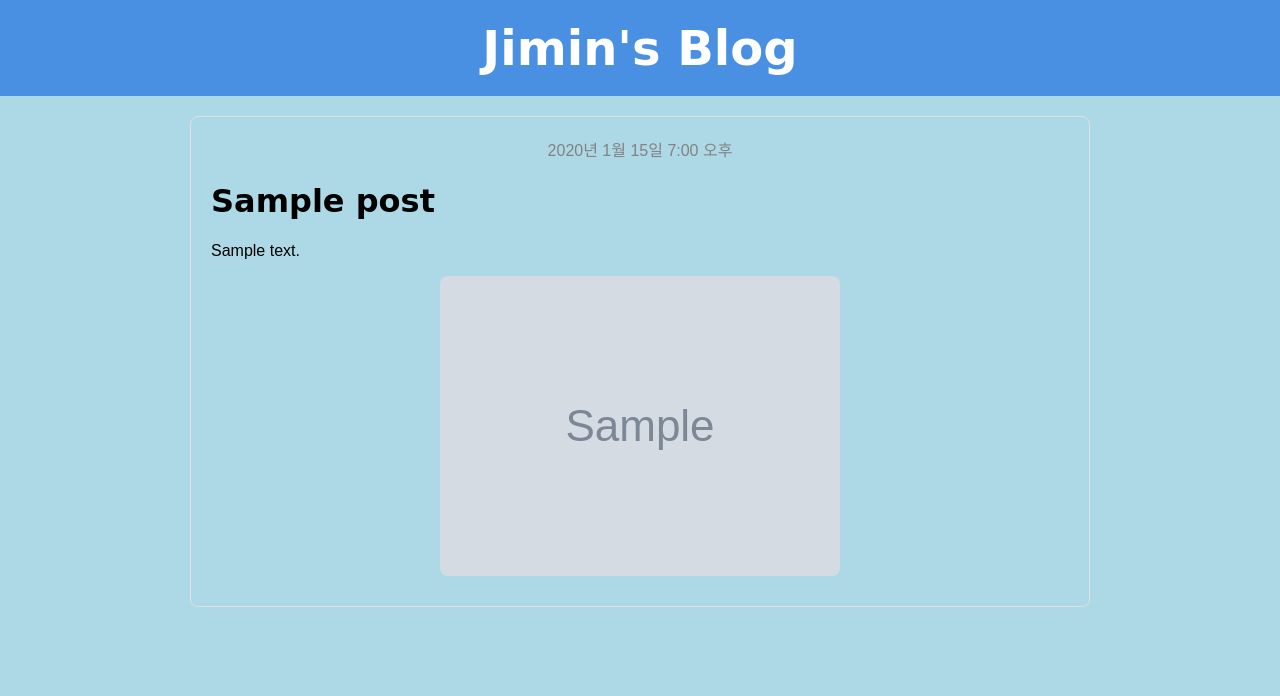
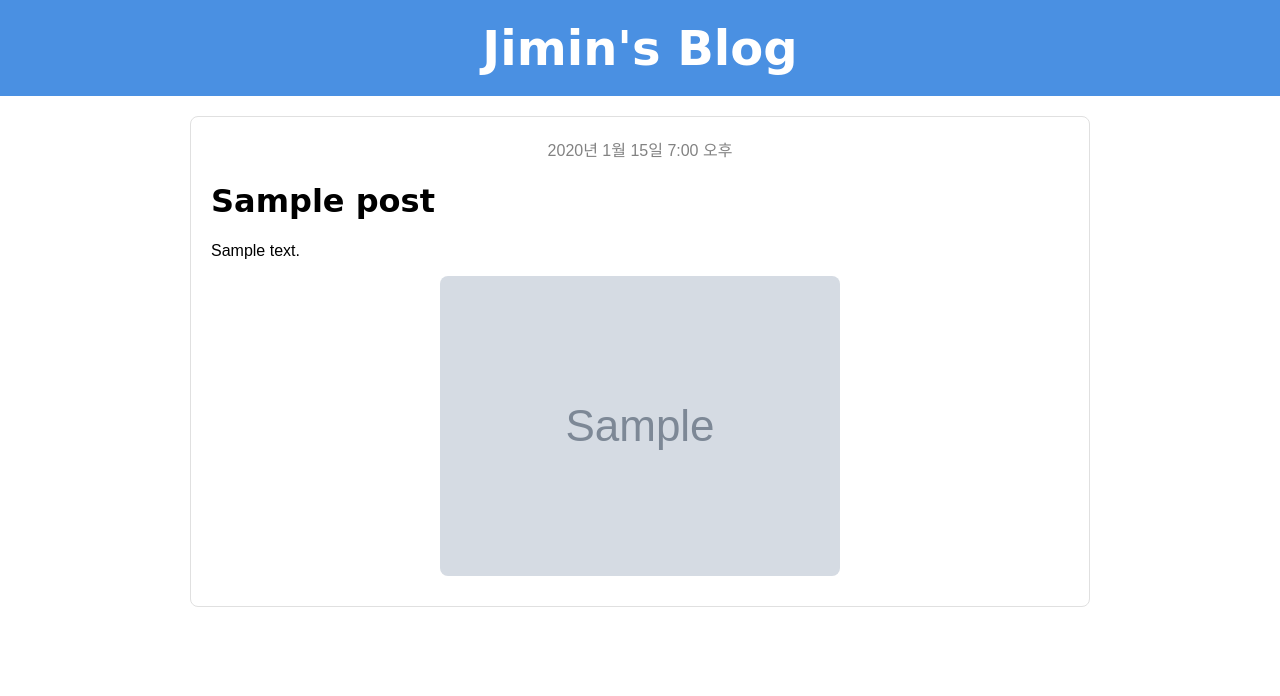
Before and after one commit to jiminally/my-first-blog, a Django app: page / in a window 1280 px wide. Shown: the top 696 px of the page. Run offline with Django 5.2, Linux system fonts and the light colour scheme; tables that the repository leaves empty hold one stand-in row (values such as "Sample post"); grey boxes marked "Sample" are stand-in pictures.

Commit message:
css 마지막 수정

```diff
--- a/blog/static/css/blog.css
+++ b/blog/static/css/blog.css
@@ -2,7 +2,7 @@ body {
     padding: 0;
     margin: 0;
     font-family: 'Noto Sans KR', sans-serif;
-    background-color: lightblue; /* 테스트용 */
+
 }
 
 .page-header {
```
